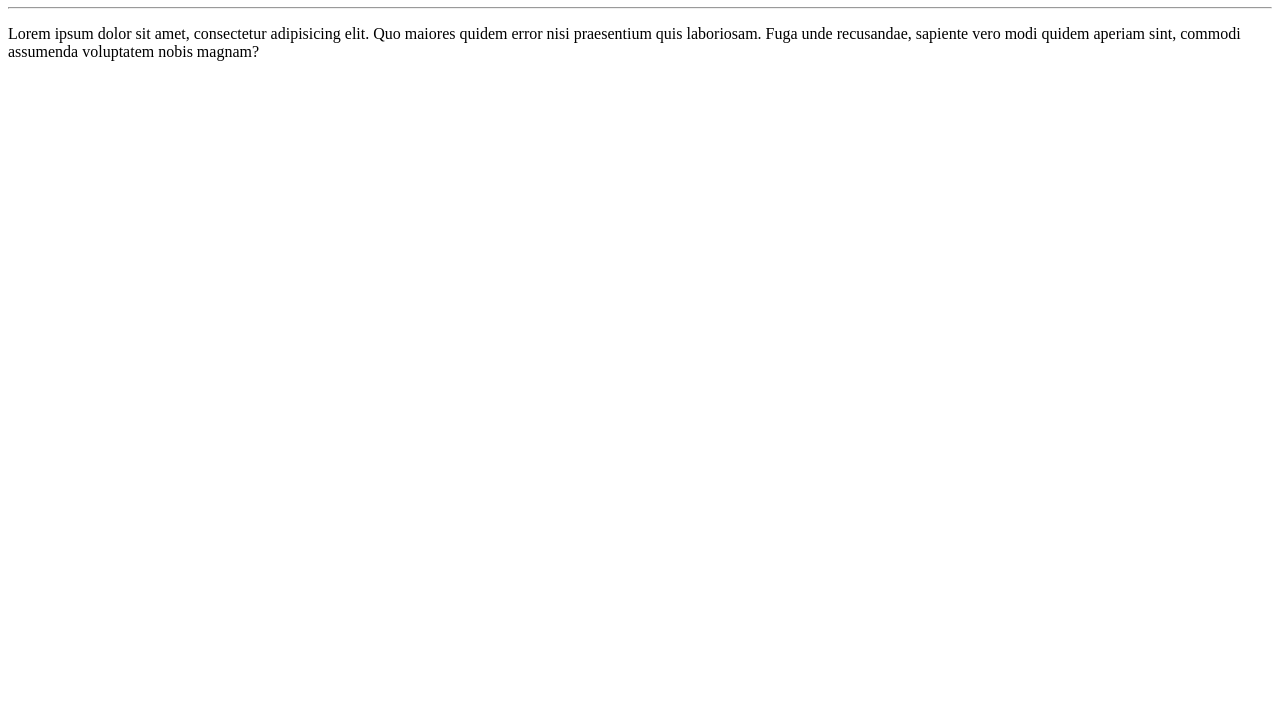
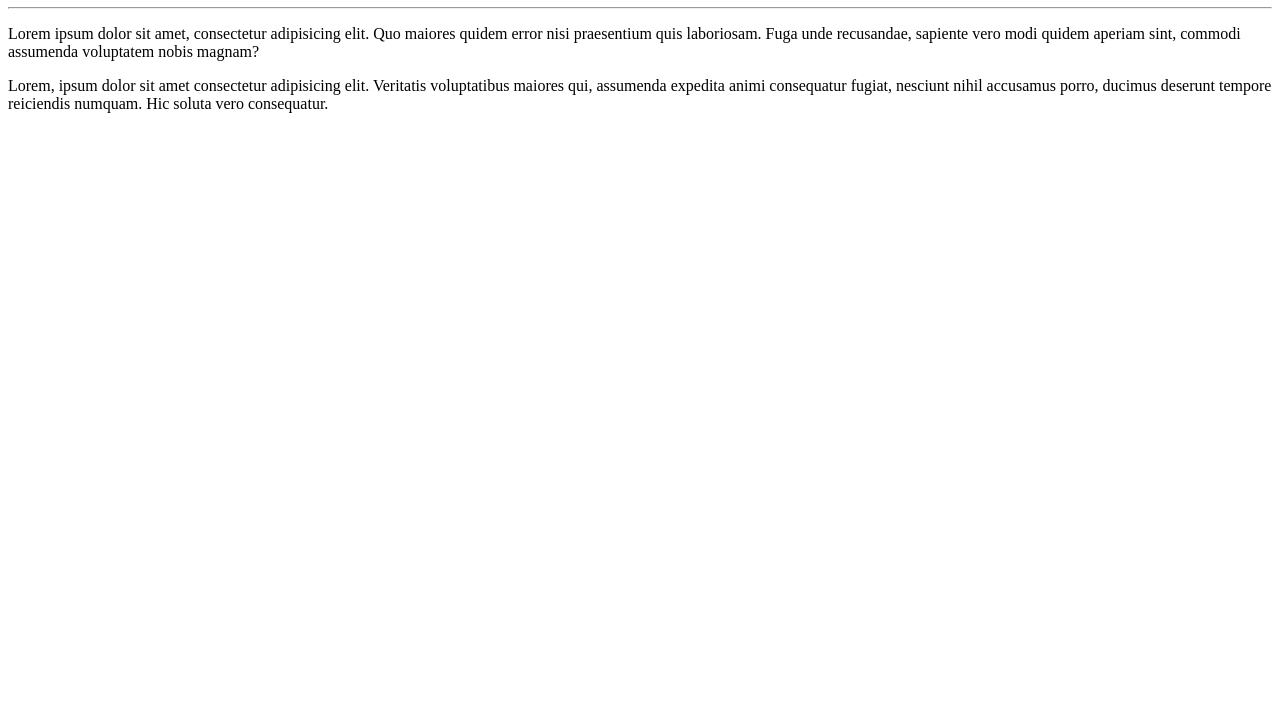
Before and after one commit to rosisoaress/Ola-Mundo, a plain HTML site: page site-exemplo/index.html in a window 1280 px wide. Shown: the part 73-800 px from the top of the page. Drawn offline with Linux system fonts and the light colour scheme.

Commit message:
Adicionei um parágrafo

```diff
--- a/site-exemplo/index.html
+++ b/site-exemplo/index.html
@@ -10,5 +10,6 @@
     <h1>Olá, Mundo!</h1>
     <hr>
     <p>Lorem ipsum dolor sit amet, consectetur adipisicing elit. Quo maiores quidem error nisi praesentium quis laboriosam. Fuga unde recusandae, sapiente vero modi quidem aperiam sint, commodi assumenda voluptatem nobis magnam?</p>
+    <p>Lorem, ipsum dolor sit amet consectetur adipisicing elit. Veritatis voluptatibus maiores qui, assumenda expedita animi consequatur fugiat, nesciunt nihil accusamus porro, ducimus deserunt tempore reiciendis numquam. Hic soluta vero consequatur.</p>
 </body>
 </html>
```
